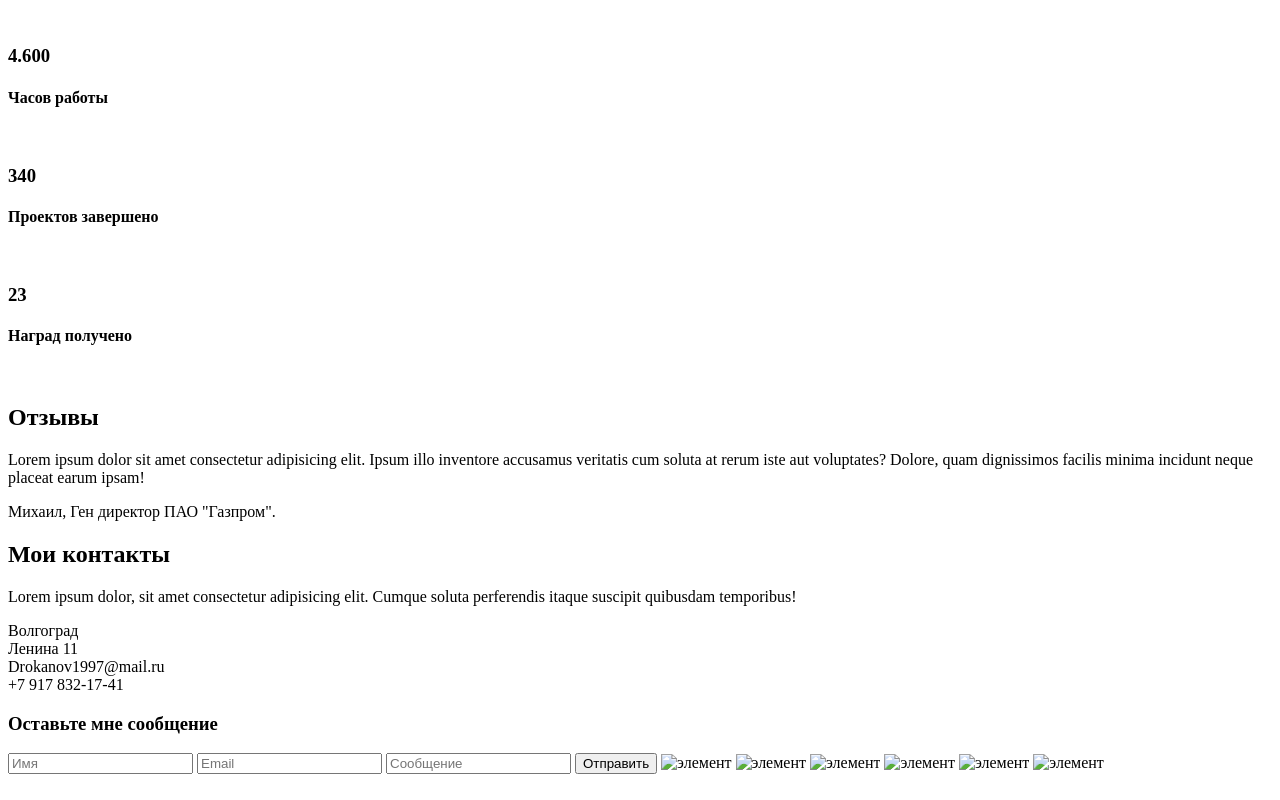
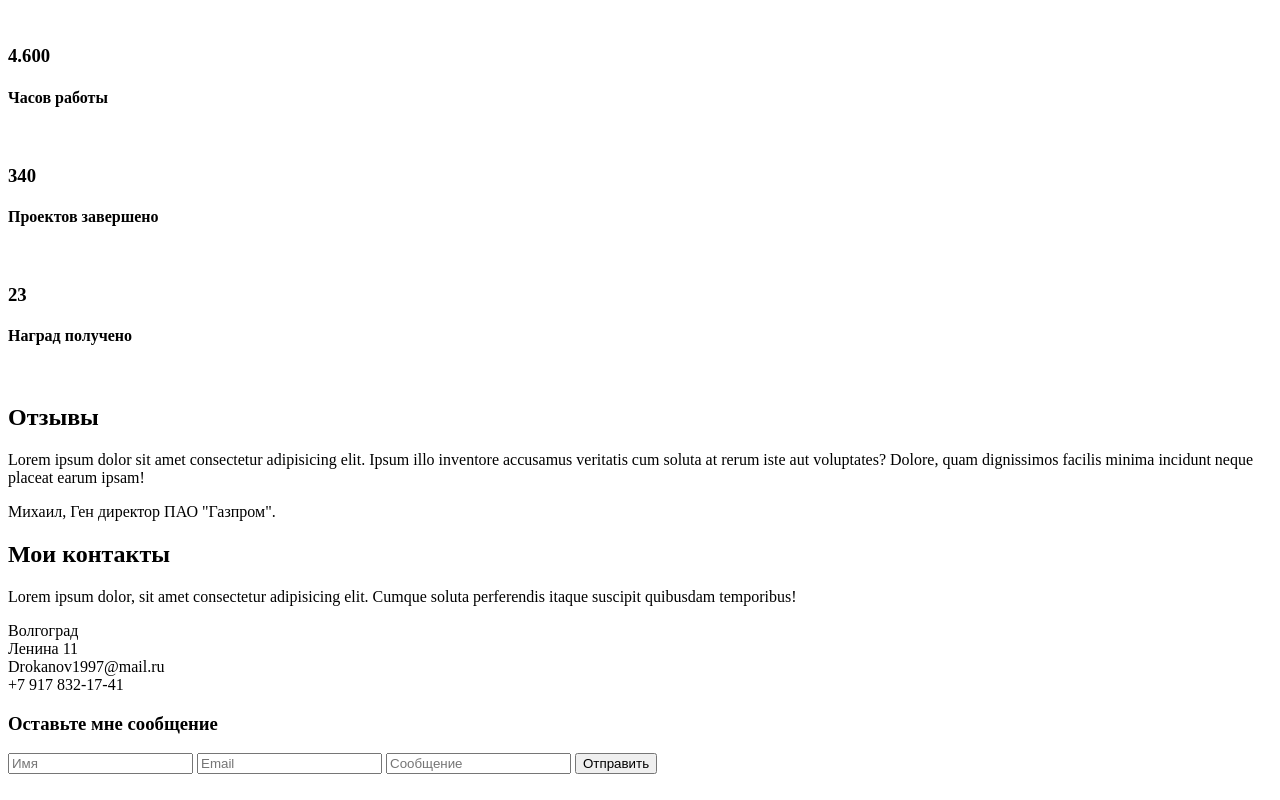
Before and after one commit to TemaDr/TemaDr.github.io, a plain HTML site: page src/index.html in a window 1280 px wide. Shown: the part 1948-2748 px from the top of the page. Drawn offline with Linux system fonts and the light colour scheme.

Commit message:
Залил проект

```diff
--- a/src/index.html
+++ b/src/index.html
@@ -168,12 +168,15 @@
                 <input type="text" name = text_input value="" placeholder="Email">
                 <input type="text" name = text_input value="" placeholder="Сообщение">
                 <input type="submit" value="Отправить">
-                <img src="" alt="элемент">
-                <img src="" alt="элемент">
-                <img src="" alt="элемент">
-                <img src="" alt="элемент">
-                <img src="" alt="элемент">
-                <img src="" alt="элемент">
+                <div class="img_footer">
+                    <img src="" alt="">
+                    <img src="" alt="">
+                    <img src="" alt="">
+                    <img src="" alt="">
+                    <img src="" alt="">
+                    <img src="" alt="">
+                </div>
+
         </div>
     </footer>
 </body>
```
